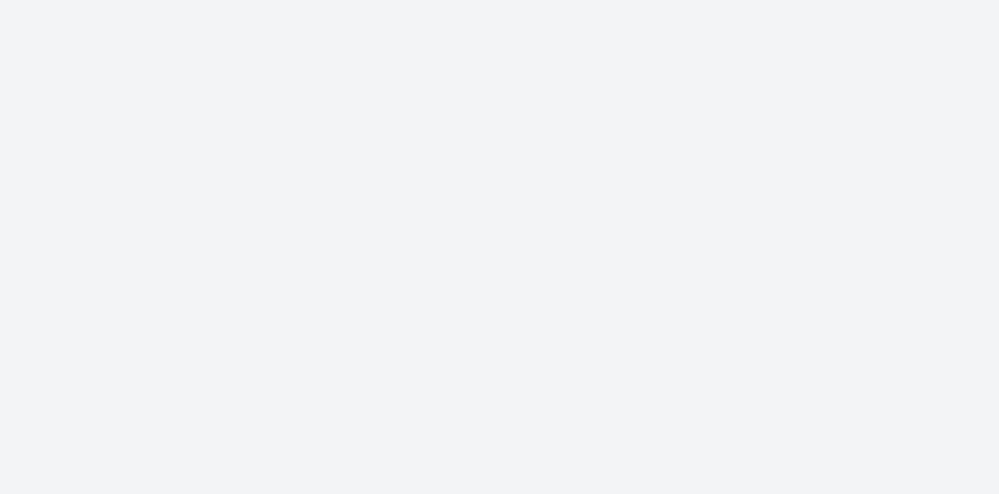
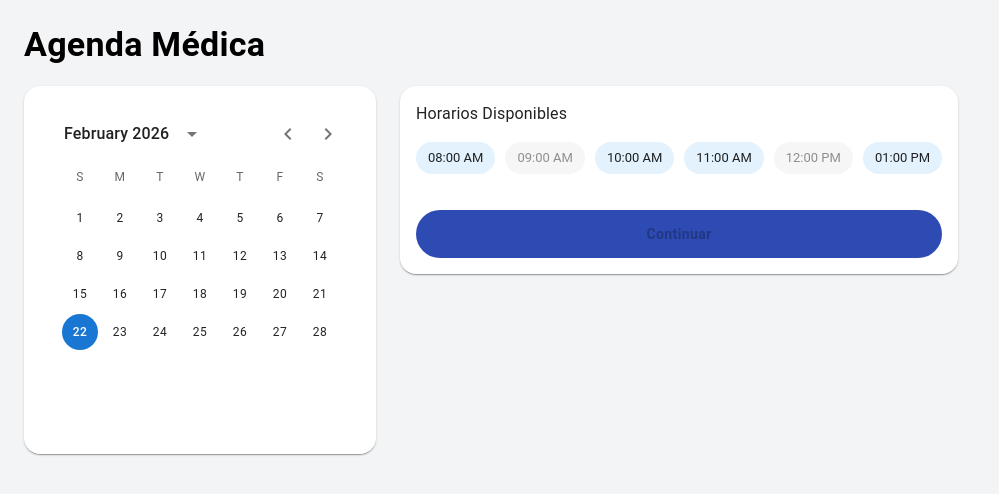
Before and after one commit to poooootaaaaaa-boop/proyecto_frontend, a React app: page /nueva-cita in a window 1280 px wide. Before the commit this address had no page. Shown: the top 494 px of the page, without its empty margins (0-999 px from the left). Built offline with nearby package versions, Linux system fonts and the light colour scheme; the HTML template or start-up script is replaced by a standard one.

Commit message:
Nuevas vistas y prueba de funcionalidad del registrar nueva cita

```diff
--- a/src/App.jsx
+++ b/src/App.jsx
@@ -3,21 +3,26 @@ import { Routes, Route } from "react-router-dom";
 import Dashboard from "./pages/Dashboard";
 import Appointments from "./pages/Appointments";
 import Treatments from "./pages/Treatments";
+import NewAppointment from "./components/appointments/NewAppointment";
+import ConfirmAppointment from "./components/appointments/ConfirmAppointment";
+import { AppointmentProvider } from "./components/appointments/AppointmentContext";
 
 export default function App() {
 
   return (
-
+    <AppointmentProvider>
     <Routes>
 
       <Route path="/" element={<Dashboard />} />
 
       <Route path="/citas" element={<Appointments />} />
+      <Route path="/nueva-cita" element={<NewAppointment />} />
+      <Route path="/confirmar-cita" element={<ConfirmAppointment />} />
 
       <Route path="/tratamientos" element={<Treatments />} />
 
     </Routes>
-
+    </AppointmentProvider>
   );
 
 }
--- /dev/null
+++ b/src/components/appointments/AppointmentContext.jsx
@@ -0,0 +1,19 @@
+import { createContext, useContext, useState } from "react";
+
+const AppointmentContext = createContext();
+
+export function AppointmentProvider({ children }) {
+  const [appointments, setAppointments] = useState([]);
+
+  const addAppointment = (appt) => {
+    setAppointments((prev) => [...prev, appt]);
+  };
+
+  return (
+    <AppointmentContext.Provider value={{ appointments, addAppointment }}>
+      {children}
+    </AppointmentContext.Provider>
+  );
+}
+
+export const useAppointments = () => useContext(AppointmentContext);
--- a/src/components/appointments/AppointmentList.jsx
+++ b/src/components/appointments/AppointmentList.jsx
@@ -7,150 +7,144 @@ import {
   Avatar,
   Tabs,
   Tab,
-  Paper
+  Paper,
+  Grow,
 } from "@mui/material";
-import { DateCalendar } from '@mui/x-date-pickers/DateCalendar';
+import { DateCalendar } from "@mui/x-date-pickers/DateCalendar";
 import { useState } from "react";
+import { useNavigate } from "react-router-dom";
+import { useAppointments } from "./AppointmentContext";
 import "./appointments.css";
 
 export default function AppointmentList() {
+  const [tab, setTab] = useState(0);
+  const navigate = useNavigate();
+  const { appointments } = useAppointments();
 
-  const [tab, setTab] = useState(0);
+  // 🔹 puedes filtrar si luego agregas estado
+  const filteredAppointments = appointments;
 
   return (
     <Box className="appointments-container">
-
       {/* HEADER */}
       <div className="appointments-header">
         <div>
           <Typography variant="h4" className="title">
-            Mis Citas Medicas
+            Mis Citas Médicas
           </Typography>
           <Typography className="subtitle">
-            gestiona tus consultas y revisa tu historial medico
+            Gestiona tus consultas y revisa tu historial médico
           </Typography>
         </div>
 
-        <Button className="new-btn">
-          + NUEVA CITA
+        <Button
+          variant="contained"
+          className="new-btn"
+          onClick={() => navigate("/nueva-cita")}
+        >
+          + Nueva Cita
         </Button>
       </div>
 
       {/* CONTENT */}
       <div className="appointments-content">
-
-        {/* LEFT SIDE */}
+        {/* LEFT */}
         <div className="appointments-left">
-
           <Tabs
             value={tab}
             onChange={(e, v) => setTab(v)}
             className="tabs"
           >
-            <Tab label="Proximas Citas" />
+            <Tab label="Próximas Citas" />
             <Tab label="Historial de Citas" />
           </Tabs>
 
-          {/* CARD 1 */}
+          {/* LISTADO */}
+          {filteredAppointments.length === 0 && (
+            <Typography sx={{ mt: 3, color: "gray" }}>
+              No tienes citas registradas.
+            </Typography>
+          )}
+
+          {filteredAppointments.map((appt, i) => (
+            <Grow in key={i} timeout={400 + i * 120}>
               <Card className="appointment-card">
                 <CardContent className="card-content">
-
                   <Avatar
-                src="https://i.pravatar.cc/150?img=12"
+                    src={appt.avatar}
                     className="doctor-avatar"
                   />
 
                   <div className="doctor-info">
                     <Typography className="doctor-name">
-                  DRA. Elena Vargas
+                      {appt.doctor}
                     </Typography>
+
+                    {appt.specialty && (
                       <Typography className="specialty">
-                  Medicina General
+                        {appt.specialty}
                       </Typography>
+                    )}
+
                     <Typography className="details">
-                  24 de Julio 2026
+                      {appt.date}
                     </Typography>
+
                     <Typography className="details">
-                  10:30 AM
+                      {appt.time}
                     </Typography>
+
+                    {appt.location && (
                       <Typography className="details">
-                  Consultorio 402, Ala Norte
+                        {appt.location}
                       </Typography>
+                    )}
                   </div>
 
+                  {/* acciones opcionales */}
+                  {(appt.onReschedule || appt.onCancel) && (
                     <div className="actions">
-                <Button className="reagendar-btn">
+                      {appt.onReschedule && (
+                        <Button
+                          className="reagendar-btn"
+                          onClick={() => appt.onReschedule(appt)}
+                        >
                           Reagendar
                         </Button>
-                <Button className="cancelar-btn">
+                      )}
+
+                      {appt.onCancel && (
+                        <Button
+                          className="cancelar-btn"
+                          onClick={() => appt.onCancel(appt)}
+                        >
                           Cancelar
                         </Button>
+                      )}
+                    </div>
+                  )}
+                </CardContent>
+              </Card>
+            </Grow>
+          ))}
         </div>
 
-            </CardContent>
-          </Card>
-
-          {/* CARD 2 */}
-          <Card className="appointment-card">
-            <CardContent className="card-content">
-
-              <Avatar
-                src="https://i.pravatar.cc/150?img=20"
-                className="doctor-avatar"
-              />
-
-              <div className="doctor-info">
-                <Typography className="doctor-name">
-                  DRA. Julián Heredia
-                </Typography>
-                <Typography className="specialty">
-                  Medicina General
-                </Typography>
-                <Typography className="details">
-                  28 de Julio 2026
-                </Typography>
-                <Typography className="details">
-                  10:30 AM
-                </Typography>
-                <Typography className="details">
-                  Consultorio 402, Ala Norte
-                </Typography>
-              </div>
-
-              <div className="actions">
-                <Button className="reagendar-btn">
-                  Reagendar
-                </Button>
-                <Button className="cancelar-btn">
-                  Cancelar
-                </Button>
-              </div>
-
-            </CardContent>
-          </Card>
-
-        </div>
-
-        {/* RIGHT SIDE */}
+        {/* RIGHT */}
         <div className="appointments-right">
-
           <Paper className="calendar">
             <DateCalendar />
           </Paper>
 
           <Paper className="notes">
             <Typography className="notes-title">
-              Notas Rapidas
+              Notas Rápidas
             </Typography>
             <Typography className="notes-text">
-              Recuerda llegar 15 minutos antes de tu cita con la Dra. Vargas para actualizar tus datos.
+              Recuerda llegar 15 minutos antes de tu cita médica.
             </Typography>
           </Paper>
-
         </div>
-
       </div>
-
     </Box>
   );
 }
--- /dev/null
+++ b/src/components/appointments/ConfirmAppointment.jsx
@@ -0,0 +1,58 @@
+import {
+  Grow,Box,Card, CardContent, Typography, Avatar, Button,
+} from "@mui/material";
+import { useLocation, useNavigate } from "react-router-dom";
+import { useAppointments } from "./AppointmentContext";
+import "./confirm.css";
+
+export default function ConfirmAppointment() {
+  const navigate = useNavigate();
+  const location = useLocation();
+  const { addAppointment } = useAppointments();
+
+  const { date, time } = location.state || {};
+
+  const handleConfirm = () => {
+    addAppointment({
+      doctor: "DRA. Elena Vargas",
+      specialty: "Medicina General",
+      date,
+      time,
+      location: "Consultorio 402",
+      avatar: "https://i.pravatar.cc/150?img=12",
+    });
+
+    navigate("/citas");
+  };
+
+  return (
+    <Box className="confirm-container">
+      <Grow in timeout={500}>
+        <Card className="confirm-card">
+          <CardContent>
+            <Typography variant="h5" className="title">
+              Confirmación de Reserva
+            </Typography>
+
+            <Avatar
+              src="https://i.pravatar.cc/150?img=12"
+              className="avatar"
+            />
+
+            <Typography className="info">{date}</Typography>
+            <Typography className="info">{time}</Typography>
+
+            <Button
+              variant="contained"
+              fullWidth
+              className="confirm-btn"
+              onClick={handleConfirm}
+            >
+              Confirmar y Agendar
+            </Button>
+          </CardContent>
+        </Card>
+      </Grow>
+    </Box>
+  );
+}
--- /dev/null
+++ b/src/components/appointments/NewAppointment.jsx
@@ -0,0 +1,96 @@
+import {
+  Box,
+  Typography,
+  Button,
+  Paper,
+  Chip,
+  Grid,
+} from "@mui/material";
+import { DateCalendar } from "@mui/x-date-pickers/DateCalendar";
+import { useState } from "react";
+import { useNavigate } from "react-router-dom";
+import dayjs from "dayjs";
+import "./newAppointment.css";
+
+const HOURS = [
+  "08:00 AM",
+  "09:00 AM",
+  "10:00 AM",
+  "11:00 AM",
+  "12:00 PM",
+  "01:00 PM",
+];
+
+const OCCUPIED = ["09:00 AM", "12:00 PM"];
+
+export default function NewAppointment() {
+  const navigate = useNavigate();
+  const [date, setDate] = useState(dayjs());
+  const [selectedHour, setSelectedHour] = useState(null);
+  return (
+    <Box className="new-container">
+      <Typography variant="h4" className="title">
+        Agenda Médica
+      </Typography>
+
+      <Grid container spacing={3}>
+
+        {/* CALENDARIO */}
+        <Grid item xs={12} md={5}>
+          <Paper className="calendar-box">
+            <DateCalendar value={date} onChange={setDate} />
+          </Paper>
+        </Grid>
+
+        {/* HORAS */}
+        <Grid item xs={12} md={7}>
+          <Paper className="hours-box">
+            <Typography className="section-title">
+              Horarios Disponibles
+            </Typography>
+
+            <Box className="hours-grid">
+              {HOURS.map((hour) => {
+                const isBusy = OCCUPIED.includes(hour);
+                const isSelected = selectedHour === hour;
+
+                return (
+                  <Chip
+                    key={hour}
+                    label={hour}
+                    clickable={!isBusy}
+                    onClick={() => !isBusy && setSelectedHour(hour)}
+                    className={`hour-chip ${
+                      isBusy
+                        ? "busy"
+                        : isSelected
+                        ? "selected"
+                        : "free"
+                    }`}
+                  />
+                );
+              })}
+            </Box>
+
+            <Button
+              variant="contained"
+              fullWidth
+              disabled={!selectedHour}
+              className="confirm-btn"
+              onClick={() =>
+                navigate("/confirmar-cita", {
+                  state: {
+                    date: date.format("DD MMMM YYYY"),
+                    time: selectedHour,
+                  },
+                })
+              }
+            >
+              Continuar
+            </Button>
+          </Paper>
+        </Grid>
+      </Grid>
+    </Box>
+  );
+}
--- a/src/components/appointments/appointments.css
+++ b/src/components/appointments/appointments.css
@@ -1,7 +1,12 @@
+/* =====================================================
+   CONTENEDOR PRINCIPAL (appointments)
+===================================================== */
+
 .appointments-container {
   padding: 40px;
   background-color: #f5f6fa;
   min-height: 100vh;
+  box-sizing: border-box;
 }
 
 /* HEADER */
@@ -11,6 +16,8 @@
   justify-content: space-between;
   align-items: center;
   margin-bottom: 30px;
+  flex-wrap: wrap;
+  gap: 16px;
 }
 
 .title {
@@ -22,19 +29,31 @@
   font-size: 14px;
 }
 
+/* BOTÓN NUEVA CITA */
+
 .new-btn {
   background-color: #2d4bb3 !important;
   color: white !important;
   border-radius: 25px !important;
   padding: 10px 20px !important;
   text-transform: none !important;
+  transition: all 0.25s ease !important;
 }
 
-/* CONTENT */
+.new-btn:hover {
+  background-color: #1f3a8a !important;
+  transform: translateY(-1px);
+}
 
+/* =====================================================
+   GRID / CONTENT
+===================================================== */
+
+.appointments-grid,
 .appointments-content {
   display: flex;
   gap: 40px;
+  align-items: flex-start;
 }
 
 /* LEFT SIDE */
@@ -47,27 +66,42 @@
   margin-bottom: 20px;
 }
 
-/* CARD */
+/* =====================================================
+   CARD DE CITA
+===================================================== */
 
 .appointment-card {
   margin-bottom: 25px;
   border-left: 6px solid #2d4bb3;
   border-radius: 15px !important;
+  transition: all 0.25s ease;
+}
+
+.appointment-card:hover {
+  transform: translateY(-4px);
+  box-shadow: 0 18px 40px rgba(0, 0, 0, 0.08);
 }
 
 .card-content {
   display: flex;
   align-items: center;
   gap: 20px;
+  flex-wrap: wrap;
 }
 
-.doctor-avatar {
+/* AVATAR DOCTOR */
+
+.doctor-avatar,
+.card-content .MuiAvatar-root {
   width: 60px !important;
   height: 60px !important;
 }
 
+/* INFO DOCTOR */
+
 .doctor-info {
   flex: 1;
+  min-width: 180px;
 }
 
 .doctor-name {
@@ -84,9 +118,12 @@
   font-size: 13px;
 }
 
+/* ACCIONES */
+
 .actions {
   display: flex;
   gap: 10px;
+  flex-wrap: wrap;
 }
 
 .reagendar-btn {
@@ -103,10 +140,13 @@
   border-radius: 10px !important;
 }
 
-/* RIGHT SIDE */
+/* =====================================================
+   RIGHT SIDE
+===================================================== */
 
 .appointments-right {
   flex: 1;
+  min-width: 280px;
 }
 
 .calendar {
@@ -118,6 +158,8 @@
 .calendar-title {
   font-weight: bold !important;
 }
+
+/* NOTES */
 
 .notes {
   padding: 20px;
@@ -134,3 +176,90 @@
   color: #d32f2f;
   font-size: 13px;
 }
+
+/* =====================================================
+   CONFIRM (lo mantengo pero aislado)
+===================================================== */
+
+.confirm-container {
+  min-height: 100vh;
+  background: #f5f6fa;
+  display: flex;
+  align-items: center;
+  justify-content: center;
+  padding: 24px;
+  box-sizing: border-box;
+}
+
+.confirm-card {
+  width: 100%;
+  max-width: 420px;
+  border-radius: 20px !important;
+  text-align: center;
+  padding: 10px;
+  transition: all 0.3s ease;
+}
+
+.confirm-card:hover {
+  transform: translateY(-4px);
+  box-shadow: 0 18px 40px rgba(0, 0, 0, 0.08);
+}
+
+.avatar {
+  width: 90px !important;
+  height: 90px !important;
+  margin: 10px auto 20px auto !important;
+  border: 4px solid #e3f2fd;
+}
+
+.info {
+  color: #555;
+  font-size: 14px;
+  margin-bottom: 6px;
+}
+
+.confirm-btn {
+  margin-top: 20px !important;
+  background-color: #2d4bb3 !important;
+  border-radius: 25px !important;
+  padding: 12px !important;
+  text-transform: none !important;
+  font-weight: 600 !important;
+  transition: all 0.25s ease !important;
+}
+
+.confirm-btn:hover {
+  background-color: #1f3a8a !important;
+  transform: translateY(-1px);
+}
+
+/* =====================================================
+    RESPONSIVE
+===================================================== */
+
+@media (max-width: 900px) {
+  .appointments-grid,
+  .appointments-content {
+    flex-direction: column;
+  }
+
+  .appointments-right {
+    width: 100%;
+  }
+}
+
+@media (max-width: 480px) {
+  .appointments-container {
+    padding: 20px;
+  }
+
+  .appointments-header {
+    flex-direction: column;
+    align-items: flex-start;
+  }
+
+  .avatar {
+    width: 72px !important;
+    height: 72px !important;
+  }
+}
--- /dev/null
+++ b/src/components/appointments/confirm.css
@@ -0,0 +1,85 @@
+/* CONTENEDOR PRINCIPAL */
+
+.confirm-container {
+  min-height: 100vh;
+  background: #f5f6fa;
+  display: flex;
+  align-items: center;
+  justify-content: center;
+  padding: 24px;
+  box-sizing: border-box;
+}
+
+/* CARD */
+
+.confirm-card {
+  width: 100%;
+  max-width: 420px;
+  border-radius: 20px !important;
+  text-align: center;
+  padding: 10px;
+  transition: all 0.3s ease;
+}
+
+/* ✨ hover suave */
+
+.confirm-card:hover {
+  transform: translateY(-4px);
+  box-shadow: 0 18px 40px rgba(0, 0, 0, 0.08);
+}
+
+/* TITULO */
+
+.title {
+  font-weight: bold !important;
+  margin-bottom: 20px !important;
+}
+
+/* AVATAR */
+
+.avatar {
+  width: 90px !important;
+  height: 90px !important;
+  margin: 10px auto 20px auto !important;
+  border: 4px solid #e3f2fd;
+}
+
+/* INFO */
+
+.info {
+  color: #555;
+  font-size: 14px;
+  margin-bottom: 6px;
+}
+
+/* BOTON */
+
+.confirm-btn {
+  margin-top: 20px !important;
+  background-color: #2d4bb3 !important;
+  border-radius: 25px !important;
+  padding: 12px !important;
+  text-transform: none !important;
+  font-weight: 600 !important;
+  transition: all 0.25s ease !important;
+}
+
+/* ✨ efecto hover botón */
+
+.confirm-btn:hover {
+  background-color: #1f3a8a !important;
+  transform: translateY(-1px);
+}
+
+/* 📱 responsive */
+
+@media (max-width: 480px) {
+  .confirm-card {
+    max-width: 100%;
+  }
+
+  .avatar {
+    width: 72px !important;
+    height: 72px !important;
+  }
+}
--- /dev/null
+++ b/src/components/appointments/newAppointment.css
@@ -0,0 +1,30 @@
+.new-container {
+  padding: 24px;
+}
+
+.calendar-box,
+.hours-box {
+  padding: 16px;
+  border-radius: 16px !important;
+}
+
+.hours-grid {
+  display: flex;
+  flex-wrap: wrap;
+  gap: 10px;
+  margin: 16px 0;
+}
+
+.hour-chip.free {
+  background: #e3f2fd;
+}
+
+.hour-chip.busy {
+  background: #eee;
+  pointer-events: none;
+  opacity: 0.5;
+}
+
+.hour-chip.selected {
+  background: #1976d2;
+}
```
Lines whose indentation alone changed are shown as unchanged.
